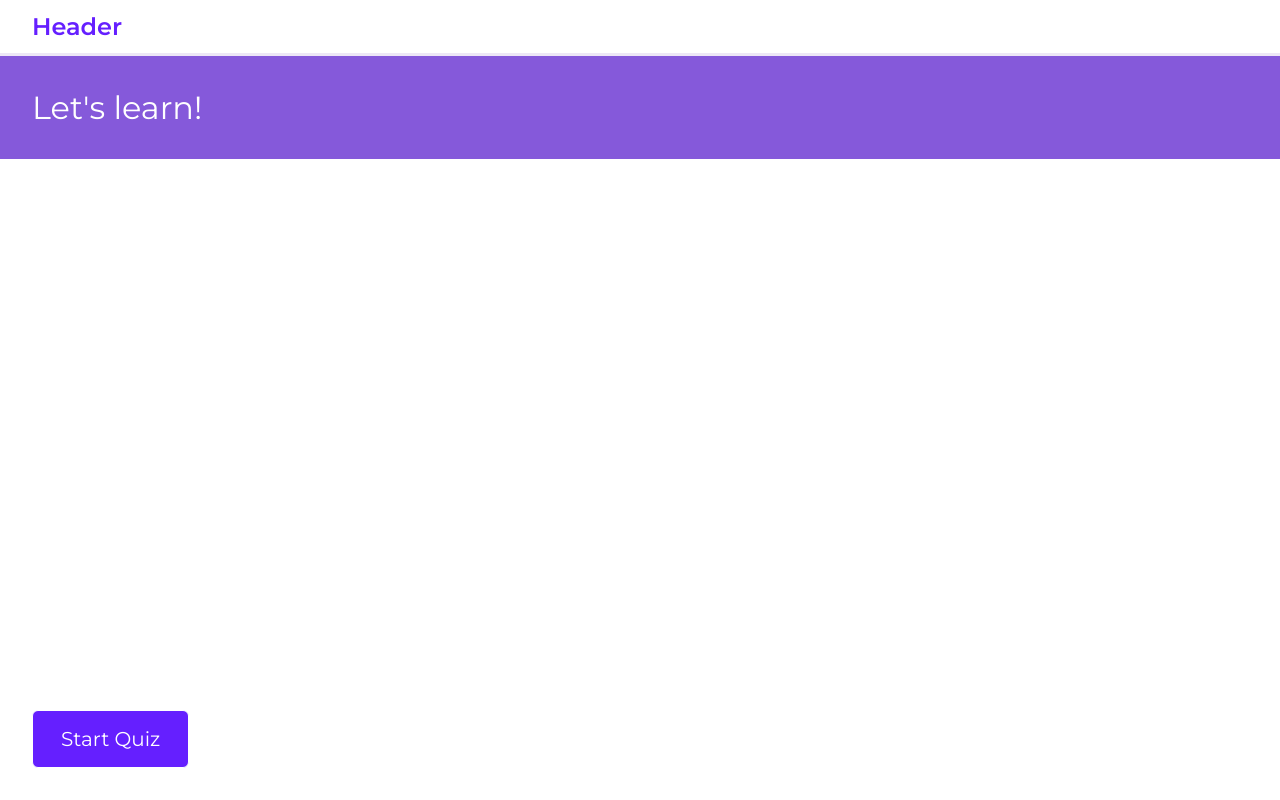
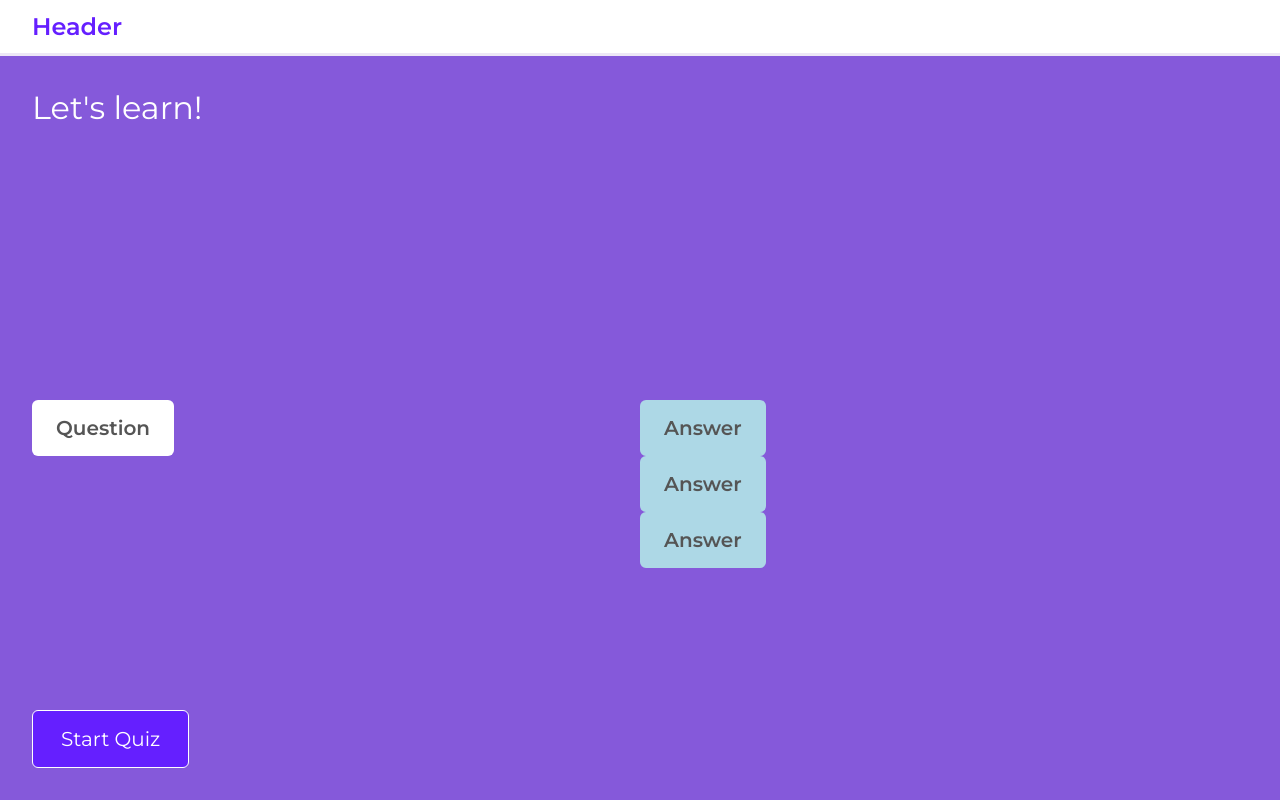
Before and after one commit to erinfm/language-app-react, a React (Create React App) app: page / in a window 1280 px wide. Built offline with nearby package versions, Linux system fonts and the light colour scheme.

Commit message:
adding quiz UI

```diff
--- a/src/App.js
+++ b/src/App.js
@@ -8,7 +8,15 @@ function App() {
   const [isQuiz, setIsQuiz] = useState(true);
   const AppContainer = styled.div`
     background: #f5f5f5;
-    overflow: hidden;
+
+    @media (max-width: 700px) {
+      position: absolute;
+      overflow: hidden;
+      top: 0;
+      left: 0;
+      bottom: 0;
+      right: 0;
+    }
   `;
 
   const handleClick = e => {
--- a/src/components/MainContainer.js
+++ b/src/components/MainContainer.js
@@ -8,10 +8,10 @@ function MainContainer(props) {
     padding: 4rem 2rem;
     display: grid;
     grid-gap: 2rem;
-    height: 100%;
+    height: calc(100vh - 3.5rem);
     width: 100%;
     grid-template-columns: repeat(6, auto);
-    grid-template-row: repeat(4, 1fr);
+    grid-template-rows: repeat(4, auto);
     grid-template-areas:
       "welcome welcome welcome welcome scores scores "
       "welcome welcome welcome welcome scores scores"
--- a/src/components/Quiz.js
+++ b/src/components/Quiz.js
@@ -5,9 +5,10 @@ function Quiz(props) {
   const QuizContainer = styled.div`
     padding: 2rem 2rem;
     background: #8559da;
-    height: 100%;
+    height: calc(100vh - 3.5rem);
 
     @media (max-width: 700px) {
+      height: 100vh;
     }
   `;
 
@@ -35,10 +36,40 @@ function Quiz(props) {
     }
   `;
 
+  const Question = styled.span`
+    position: absolute;
+    top: 50%;
+    background: #fff;
+    font-size: 1.25rem;
+    border-radius: 6px;
+    font-weight: 600;
+    color: #555;
+    cursor: pointer;
+    padding: 1rem 1.5rem;
+  `;
+
+  const OptionBlock = styled.div`
+    position: absolute;
+    left: 50%;
+    top: 50%;
+    display: flex;
+    flex-direction: column;
+  `;
+  const Option = styled(Question)`
+    position: static;
+    background: lightblue;
+  `;
+
   return (
     <>
       <QuizContainer>
         <Title>Let's learn!</Title>
+        <Question>Question</Question>
+        <OptionBlock>
+          <Option>Answer</Option>
+          <Option>Answer</Option>
+          <Option>Answer</Option>
+        </OptionBlock>
         <Button onClick={props.handleClick}>Start Quiz</Button>
       </QuizContainer>
     </>
```
